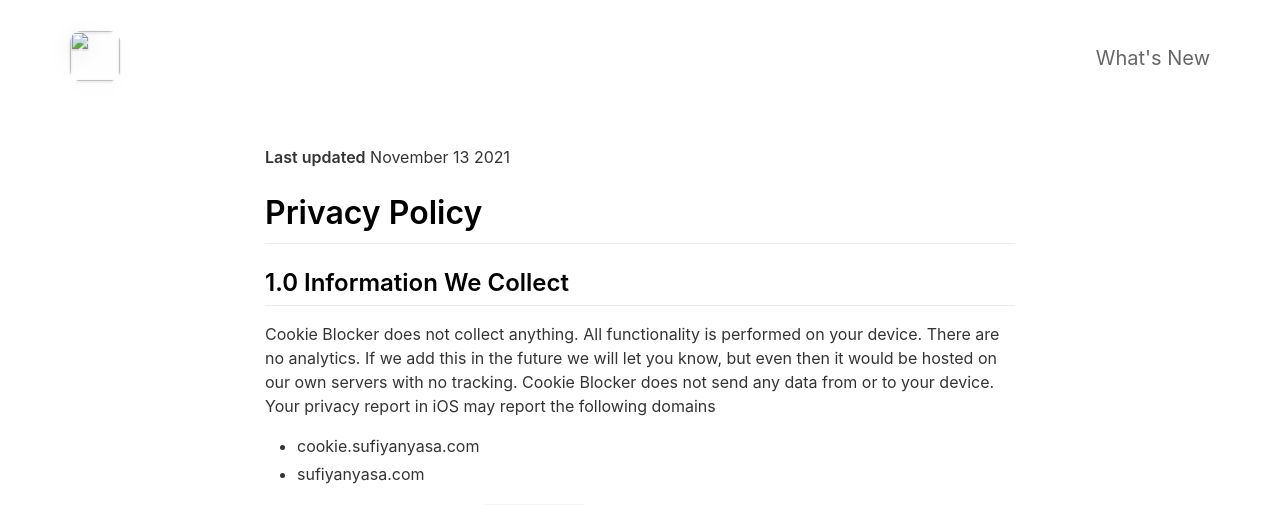
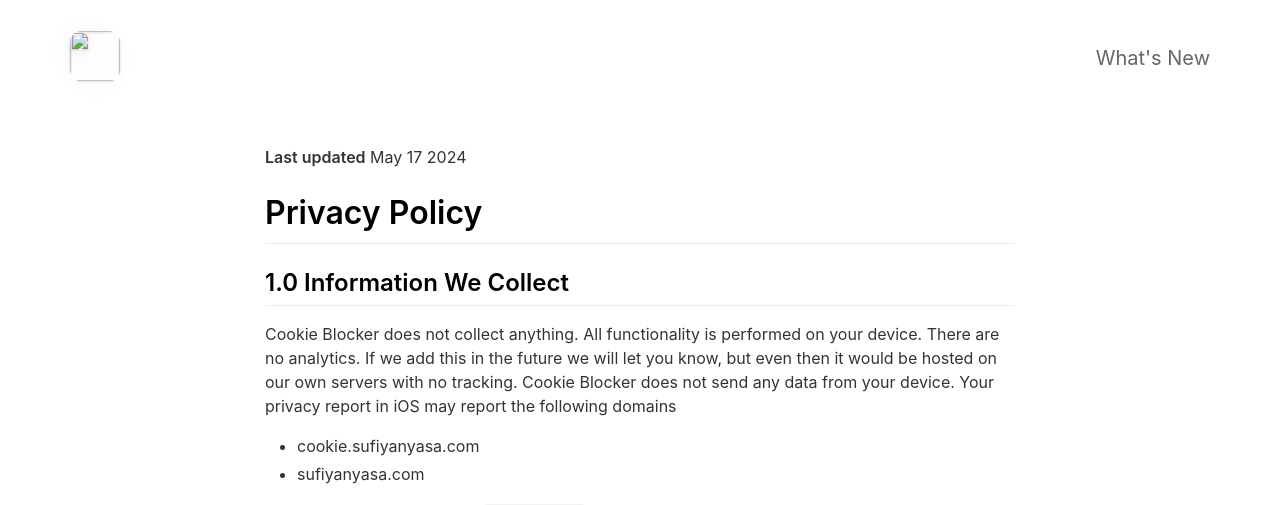
Before and after one commit to xr1337/CookieBlockerApp, a Jekyll site: the page built from _pages/privacypolicy.md, in a window 1280 px wide. Shown: the top 505 px of the page. Built offline with Jekyll 4.4.1, drawn with Linux system fonts in a browser that asks for light colours; nearby versions of some CDN libraries.

Commit message:
Update privacy policy on sending data to device

```diff
--- a/_pages/privacypolicy.md
+++ b/_pages/privacypolicy.md
@@ -5,13 +5,13 @@ include_in_header: false
 ---
 
 **Last updated**
-November 13 2021
+May 17 2024
 
 # Privacy Policy
 
 ## 1.0 Information We Collect
 Cookie Blocker does not collect anything. All functionality is performed on your device. There are no analytics. If we add this in the future we will let you know, but even then it would be hosted on our own servers with no tracking.
-Cookie Blocker does not send any data from or to your device. Your privacy report in iOS may report the following domains
+Cookie Blocker does not send any data from your device. Your privacy report in iOS may report the following domains
 - cookie.sufiyanyasa.com
 - sufiyanyasa.com
 
```
